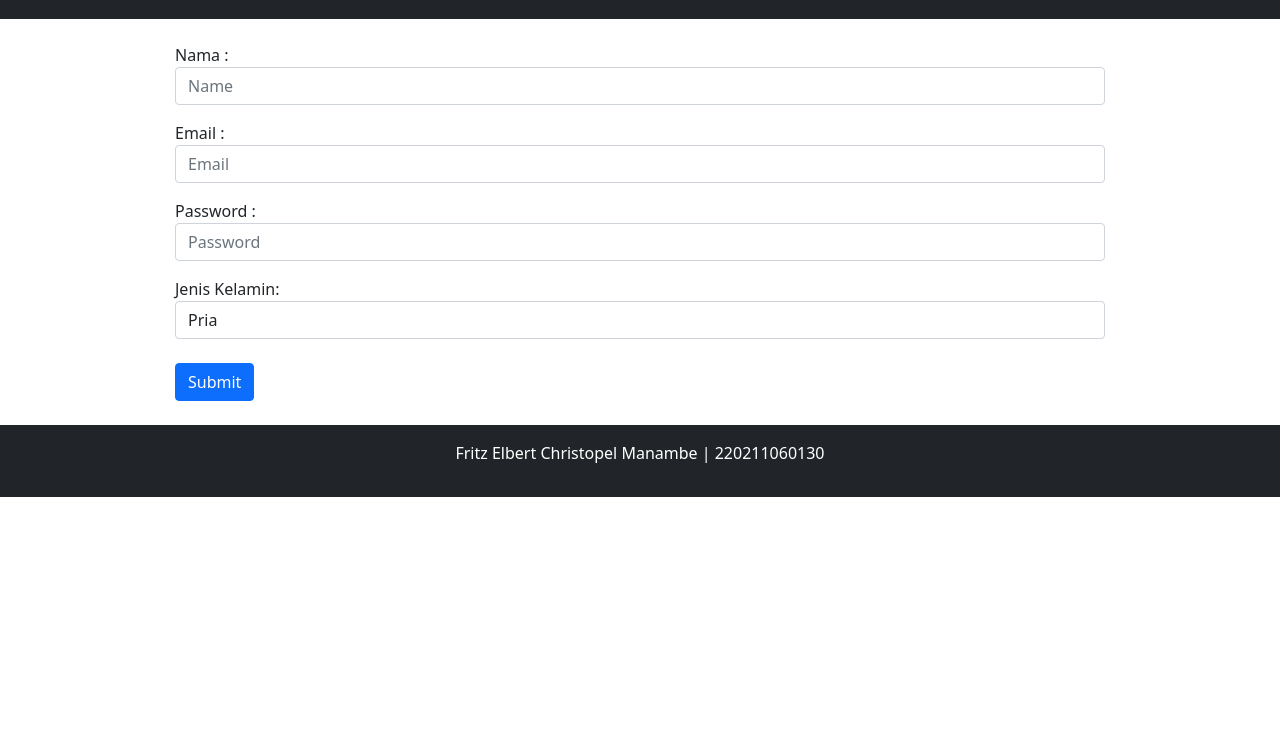
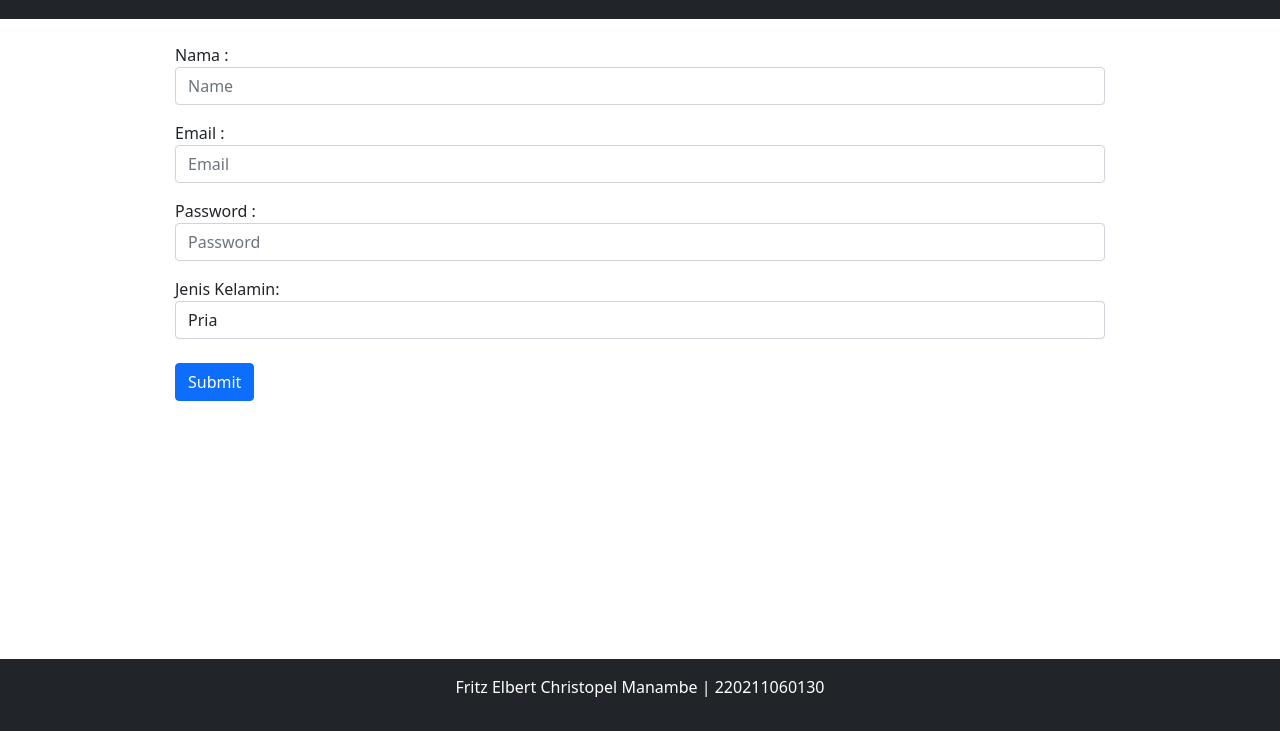
Before and after one commit to fritzm19/psm-modul-3, a plain HTML site: page index.html in a window 1280 px wide. Shown: the part 69-800 px from the top of the page. Drawn offline with Linux system fonts and the light colour scheme.

Commit message:
Footer stays at the bottom of the page (using Bootstrap's class utility)

```diff
--- a/index.html
+++ b/index.html
@@ -9,12 +9,12 @@
     <script src="js/bootstrap.js"></script>
 </head>
 
-<body>
+<body class="d-flex flex-column min-vh-100">
     <header class="bg-dark text-white text-center p-3">
         <h1>Tugas Modul 3 - Form Registrasi</h1>
     </header>
 
-    <main>
+    <main class="flex-fill">
         <div class="container mt-4" >
             <form action="">
                 <div class="col-sm-10 mx-auto">
@@ -43,7 +43,7 @@
         </div>
     </main>
 
-    <footer class="bg-dark text-white text-center p-3 mt-4">
+    <footer class="bg-dark text-white text-center p-3 mt-auto">
         <p>Fritz Elbert Christopel Manambe | 220211060130</p>
     </footer>
 </body>
```
